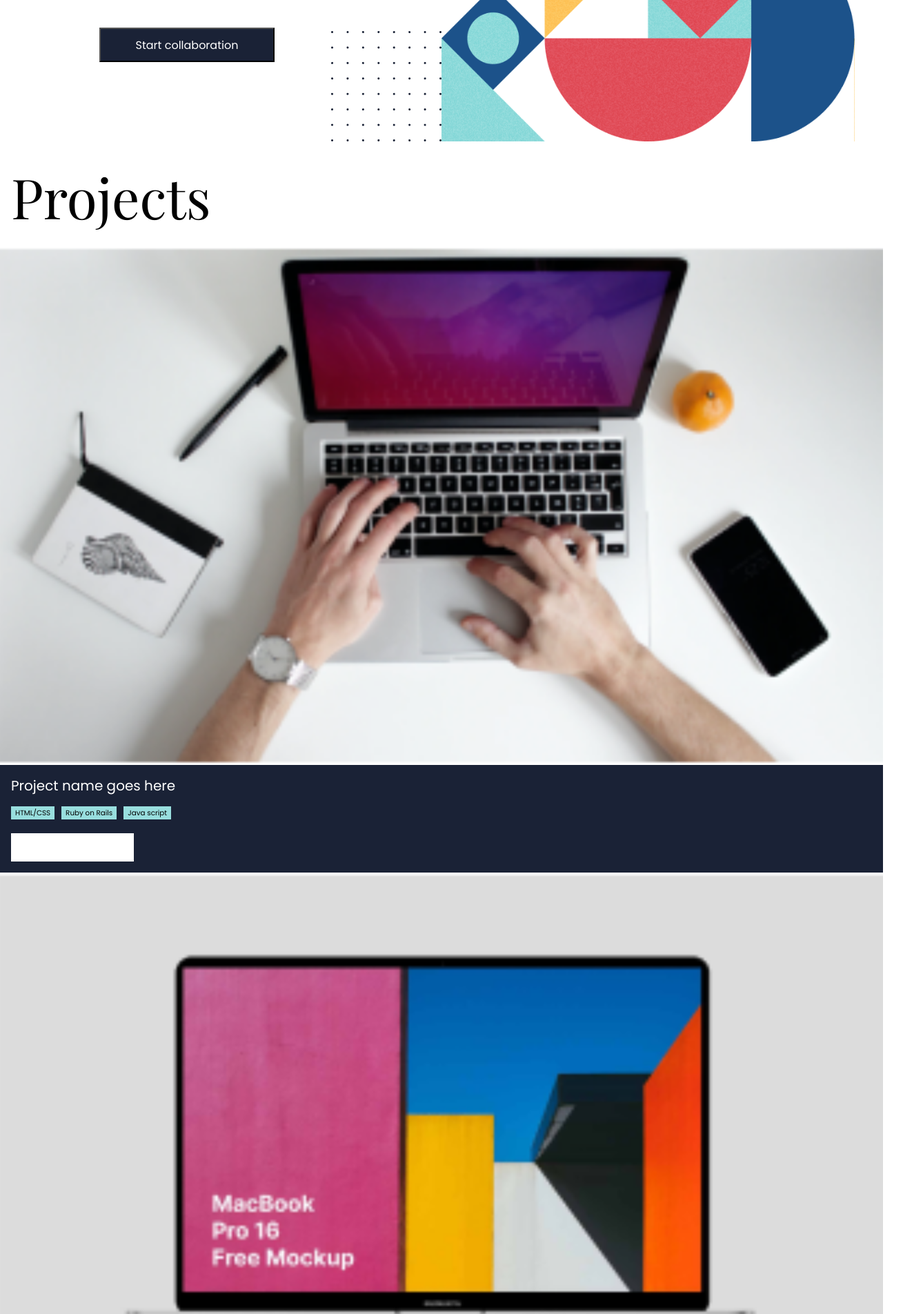
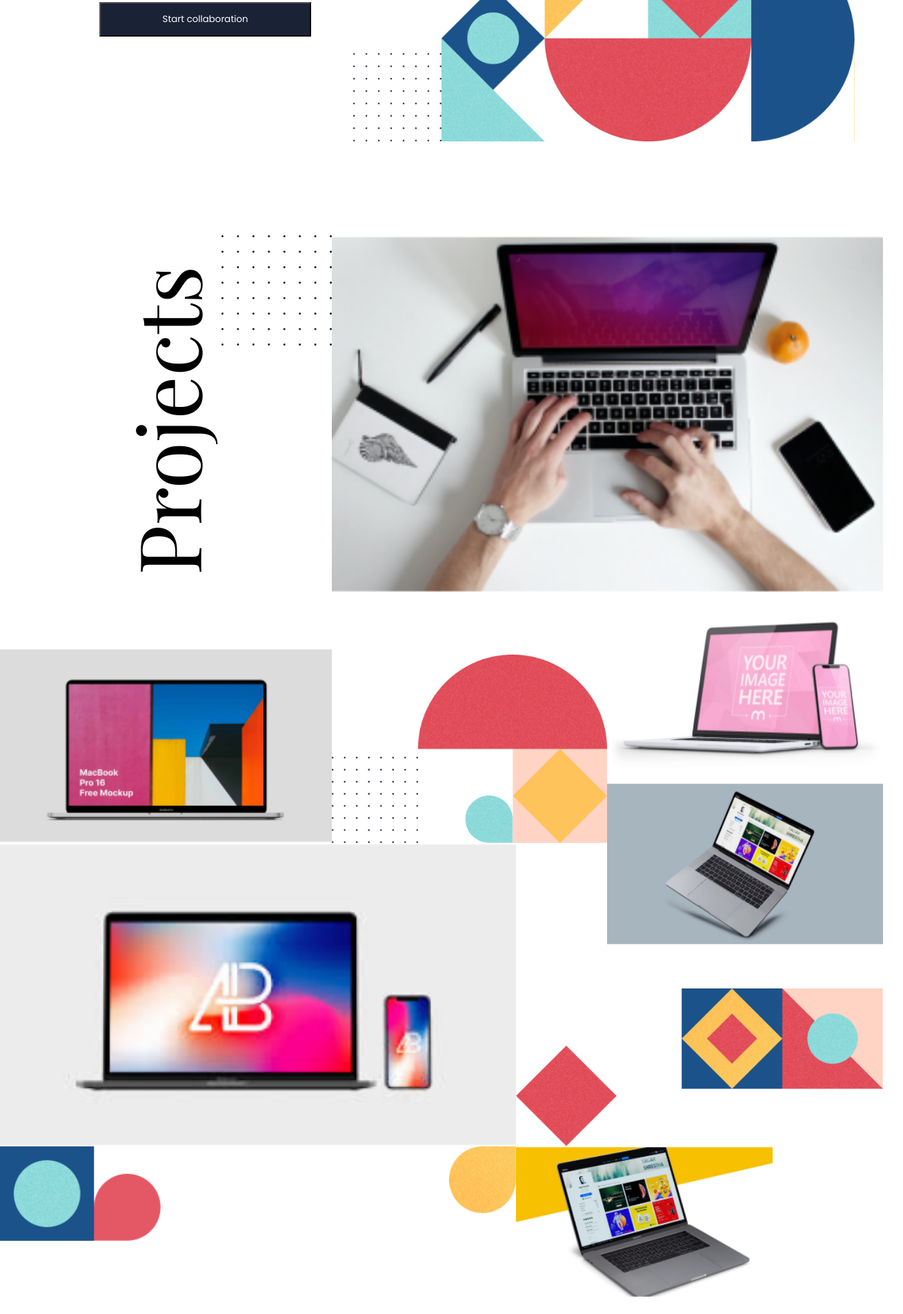
Before and after one commit to Feliverse/Felipe-Portfolio, a website: page index.html in a window 1280 px wide. Shown: the part 608-2513 px from the top of the page at 69% size, 1309 px wide, since content can reach past the window. Drawn offline with nearby package versions, Linux system fonts and the light colour scheme.

Commit message:
styling hover efects under projects images

```diff
--- a/index.html
+++ b/index.html
@@ -36,7 +36,7 @@
           <p class="headline">Hello! I am a software developer! I can help you build a product, feature or website. Taka a look of my works.
           <br>If you like what you see and have a project you need coded, don’t hesitate and contact me.</p>
           <button class="blackBoton">
-             <a class="textBoton" href="about">Start collaboration</a>
+             Start collaboration
           </button>
         </div>
         <div class="imagebox"></div>
@@ -44,34 +44,29 @@
     </section>
 
 <!-- project section -->
-    <section class="Projects">
-        <h2 class="project-title">Projects</h2>
+<!-- <img src="./images/Union (1).png" alt=""> -->
+    <section class="projects">
 
         <div class="gallery">
+<h2 class="project-title card1">Projects</h2>
 
-        <article class="card">
-
-            <img class="imgp" src="images/project1.png" alt="project1" width="100%">
-
+            <div class="caja1-1"></div>
+            <article class="card card2">
+                <img class="imgp" src="images/project1.png" alt="project1" width="320px">
                 <div class="pData">
-
                     <h3>Project name goes here</h3>
-
                     <ul class="projectUl">
                         <li class="projectLi">HTML/CSS</li>
                         <li class="projectLi">Ruby on Rails</li>
                         <li class="projectLi">Java script</li>
                     </ul>
-
                     <button class="see">
-                    <a class="textBoton" href="#">See this project &nbsp <img src="./images/Union (1).png" alt=""> </a>
+                        See this project &nbsp →
                     </button>
-
                 </div>
-
             </article>
 
-        <article class="card">
+            <article class="card card3">
                 <img src="images/project2.png" alt="project2" width="100%">
                 <div class="pData">
                     <h3>Project name goes here</h3>
@@ -81,12 +76,13 @@
                         <li class="projectLi">Java script</li>
                     </ul>
                     <button class="see">
-                    <a class="textBoton" href="#">See this project &nbsp <img src="./images/Union (1).png" alt=""> </a>
+                        See this project &nbsp →
                     </button>
                 </div>
             </article>
-        <article class="card">
-            <img src="images/project3.png" alt="project3" width="100%">
+            <div class="card card4"></div>
+            <article class="card cardx">
+                <img src="images/project6.png" alt="project3" width="100%">
                 <div class="pData">
                     <h3>Project name goes here</h3>
                     <ul class="projectUl">
@@ -95,11 +91,12 @@
                         <li class="projectLi">Java script</li>
                     </ul>
                     <button class="see">
-                    <a class="textBoton" href="#">See this project &nbsp <img src="./images/Union (1).png" alt=""> </a>
+                        See this project &nbsp →
                     </button>
                 </div>
             </article>
-        <article class="card">
+
+            <article class="card card5">
                 <img src="images/project4.png" alt="project4" width="100%">
                 <div class="pData">
                     <h3>Project name goes here</h3>
@@ -109,12 +106,12 @@
                         <li class="projectLi">Java script</li>
                     </ul>
                     <button class="see">
-                    <a class="textBoton" href="#">See this project &nbsp <img src="./images/Union (1).png" alt=""> </a>
+                        See this project &nbsp →
                     </button>
                 </div>
             </article>
-        <article class="card">
-            <img src="images/project5.png" alt="project5" width="100%">
+            <article class="card card6">
+                <img src="images/project3.png" alt="project5" width="100%">
                 <div class="pData">
                     <h3>Project name goes here</h3>
                     <ul class="projectUl">
@@ -123,12 +120,14 @@
                         <li class="projectLi">Java script</li>
                     </ul>
                     <button class="see">
-                    <a class="textBoton" href="#">See this project &nbsp <img src="./images/Union (1).png" alt=""> </a>
+                        See this project &nbsp →
                     </button>
                 </div>
             </article>
-        <article class="card">
-            <img src="images/project6.png" alt="project6" width="100%">
+            <div class="card card7"></div>
+            <div class="card card8"></div>
+            <article class="card card9">
+                <img src="images/project5.png" alt="project6" width="100%">
                 <div class="pData">
                     <h3>Project name goes here</h3>
                     <ul class="projectUl">
@@ -137,7 +136,7 @@
                         <li class="projectLi">Java script</li>
                     </ul>
                     <button class="see">
-                    <a class="textBoton" href="#">See this project &nbsp <img src="./images/Union (1).png" alt=""> </a>
+                        See this project &nbsp →
                     </button>
                 </div>
             </article>
@@ -155,7 +154,7 @@
         <p class="textAbout">Lorem ipsum dolor sit amet, consec tetur adipiscing elit, sed do eiusmod tempor incididunt ut labore et dolore magna aliqua. Ut enim ad minim veniam, quis nostrud exercitation ullamco laboris nisi ut aliquip ea eiusmod</p>
 
         <button class="blackBoton">
-                <a class="textBoton" href="#"> Get my CV &nbsp</a>
+                Get my CV &nbsp
                 <img class="get-my-resume-image" src="./images/ic_download.svg">
         </button>
       </div>
@@ -227,7 +226,7 @@
 
     <footer class="contenfoo">
         <div>
-            <button class="blackBoton resume">
+            <button class="resume">
                 Get my Resume &nbsp <img class="get-my-resume-image" src="./images/Union (2).png"></a>
             </button>
         </div>
--- a/style.css
+++ b/style.css
@@ -57,6 +57,7 @@ body {
 }
 
 .blackBoton {
+  font-family: 'Poppins', sans-serif;
   margin: 16px 16px;
   width: 90%;
   height: 50px;
@@ -99,10 +100,11 @@ h2 {
 }
 
 .pData {
-  width: 100vw;
+  width: 100%;
   height: 156px;
   background: #1a2236;
   padding-left: 16px;
+  bottom: 0;
 }
 
 h3 {
@@ -142,6 +144,7 @@ h3 {
   margin-top: 20px;
   margin-bottom: 20px;
   padding: 7px 10px;
+  color: #dddfe6;
 }
 
 /* about section */
@@ -339,7 +342,7 @@ label {
   display: flex;
   flex-direction: row;
   flex-wrap: wrap;
-  justify-content: space-between;
+  justify-content: space-around;
 }
 
 .resume {
@@ -348,8 +351,10 @@ label {
   border: transparent;
   color: #92dcdc;
   flex-grow: 2;
-  margin-bottom: 0;
   font-size: 16px;
+  background: #1a2236;
+  justify-content: center;
+  margin: 21px 16px;
 }
 
 .rsFooter {
@@ -420,13 +425,13 @@ label {
     justify-content: center;
     margin: 0 auto;
     max-width: 1280px;
-    margin: 0 auto;
   }
 
   .headline {
-    font-size: 1.5vw;
-    line-height: 2;
+    font-size: 1vw;
+    line-height: 1.5;
     height: fit-content;
+    letter-spacing: -0.01em;
   }
 
   .hello-text {
@@ -435,9 +440,14 @@ label {
     padding-left: 8em;
     background-image: url(images/project/image_dots.png);
     background-repeat: no-repeat;
+    background-size: 20%;
     background-position: bottom right;
     height: 93.5vh;
     justify-content: center;
+  }
+
+  .name {
+    font-size: calc(10vw - 3vw);
   }
 
   .bigimage {
@@ -447,7 +457,11 @@ label {
   }
 
   .blackBoton {
-    width: 254px;
+    width: 60%;
+  }
+
+  .textBoton {
+    font-size: 100%;
   }
 
   .see {
@@ -468,54 +482,192 @@ label {
     border-width: 2px;
   }
 
-  /* about responsive */
-  .about {
-    zoom: 1vh;
+  /* project section descktop */
+
+  .projects {
+    display: flex;
     max-width: 1280px;
-    margin: 0 auto;
+    margin: 17vh auto;
   }
 
-  h2 {
-    font-size: 5em;
+  .pData {
+    position: absolute;
+    visibility: hidden;
+    zoom: 1.3;
+    opacity: 0%;
+    transition: 0.5s ease-in-out;
   }
 
-  .about-cont {
-    margin: 10%;
-    display: flex;
-    flex-direction: row-reverse;
+  .card2 .pData {
+    zoom: 2.3;
   }
 
-  .about-head {
-    display: flex;
-    flex-direction: column;
-    padding-left: 4em;
-    width: 50%;
+  .card .pData h3 {
+    font-weight: 700;
   }
 
-  .textAbout {
-    height: fit-content;
+  .card2 .pData h3 {
+    font-weight: 700;
+    font-size: 25px;
   }
 
-  .boxL {
-    padding: 0;
-    margin: 0;
+  .gallery {
     display: grid;
-    grid-template-columns: 1fr 1fr;
-    grid-template-rows: 1fr 1fr;
-    width: 50%;
-    width: fit-content;
+    grid-template-columns: 1.75fr 1.17fr 0.58fr 1.75fr;
+    grid-template-rows: 2fr 1fr 0.33fr 0.66fr 1fr 0.8fr;
+    gap: 0;
+    justify-content: stretch;
   }
 
-  .image-about {
-    display: block;
-    background-image: url("./images/lfs/about/image_dots_with_teal.png");
-    background-repeat: no-repeat;
-    background-position: bottom right;
+  .card {
+    margin: 0;
+    width: 100%;
+    height: 100%;
+    position: relative;
   }
 
-  .Box {
-    margin: 0;
+  .card4,
+  .card7,
+  .card8,
+  .form-name-message p {
+    display: block;
   }
+
+  .card1 {
+    grid-column: 1;
+    grid-row: 1;
+  }
+
+  .caja1-1 {
+    grid-column: 1;
+    grid-row: 1;
+    background-image: url(images/project/image_dots.png);
+    background-position: top right;
+    background-repeat: no-repeat;
+  }
+
+  .project-title {
+    display: flex;
+    transform: rotate(270deg);
+    font-size: 124px;
+    align-items: center;
+  }
+
+  .card2 {
+    width: 100%;
+    grid-column: 2 / 5;
+    grid-row: 1;
+  }
+
+  .card2 img {
+    width: 100%;
+    height: 98%;
+    object-fit: cover;
+    object-position: center;
+  }
+
+  .card3 {
+    display: grid;
+    align-content: end;
+    grid-column: 1;
+    grid-row: 2 / 4;
+  }
+
+  .card3 img {
+    align-items: end;
+    width: 100%;
+  }
+
+  .card4 {
+    grid-column: 2 / 4;
+    grid-row: 2 / 4;
+    background-image: url(images/project/image-geometry_2.png);
+    background-repeat: no-repeat;
+    background-position: bottom;
+    background-size: contain;
+  }
+
+  .cardx {
+    grid-column: 4;
+    grid-row: 2;
+    height: 1fr;
+  }
+
+  .cardx img {
+    width: 100%;
+  }
+
+  .card5 {
+    grid-column: 4;
+    grid-row: 3 / 5;
+    height: 150px;
+  }
+
+  .card5 img {
+    width: 100%;
+  }
+
+  .card5 .pData {
+    top: 22%;
+  }
+
+  .card img {
+    cursor: pointer;
+  }
+
+  .card6 {
+    grid-column: 1 / 3;
+    grid-row: 4 / 6;
+  }
+
+  .card6 img {
+    width: 100%;
+  }
+
+  .card6 .pData {
+    zoom: 2;
+  }
+
+  .card7 {
+    grid-column: 3 / 5;
+    grid-row: 5 / 6;
+    background-image: url(images/project/image-geometry_3.png);
+    background-repeat: no-repeat;
+    background-position: bottom;
+    background-size: contain;
+  }
+
+  .card8 {
+    grid-column: 1 / 3;
+    grid-row: 6;
+    background-image:
+      url(images/project/image-geometry_4.png),
+      url(images/project/image-geometry_5.png);
+    background-repeat: no-repeat;
+    background-position: top right, top left;
+    zoom: 110%;
+    height: 100%;
+  }
+
+  .card9 {
+    grid-column: 3 / 5;
+    grid-row: 6;
+  }
+
+  .card9 img {
+    width: 70%;
+  }
+
+  .card9 .pData {
+    width: 70%;
+  }
+
+  .card:hover .pData {
+    visibility: visible;
+    opacity: 100%;
+  }
+
+  /* about responsive */
 
   .formulary {
     background-image:
@@ -551,7 +703,7 @@ label {
   .cont-form {
     display: flex;
     flex-direction: column;
-    width: 40%;
+    width: 40em;
     align-items: center;
   }
 
@@ -566,14 +718,14 @@ label {
     width: 548px;
     display: grid;
     grid-template-columns: 1fr 1fr;
-    grid-template-rows: 1fr 1fr;
-    column-gap: 35px;
+    grid-template-rows: 2fr 2fr;
+    column-gap: 18px;
   }
 
   .form-name {
     border: none;
     background: none;
-    margin: 60px 0;
+    margin: 2em 0;
     padding: 0;
     line-height: 2;
     font-size: 12px;
@@ -587,6 +739,8 @@ label {
     font-weight: 400;
     font-size: 16px;
     line-height: 48px;
+    border: 1px solid #e0e0e0;
+    padding: 0;
   }
 
   .form-name-message {
@@ -612,6 +766,7 @@ label {
     height: 115px;
     padding: 18px auto auto 20px;
     font-size: 16px;
+    color: lightgray;
   }
 
   .botonform {
@@ -624,4 +779,66 @@ label {
     width: 254px;
   }
 
+  .form-name:hover {
+    border: 0 solid black;
+  }
+
+  .form-name-contend:hover {
+    border: #1a2236 1px solid;
+  }
 }
+
+@media only screen and (min-width: 1015px) {
+  .about {
+    zoom: 1vh;
+    max-width: 1280px;
+    margin: 0 auto;
+  }
+
+  h2 {
+    font-size: 5em;
+  }
+
+  .about-cont {
+    margin: 10%;
+    display: flex;
+    flex-direction: row-reverse;
+  }
+
+  .about-head {
+    display: flex;
+    flex-direction: column;
+    padding-left: 4em;
+    width: 50%;
+  }
+
+  .textAbout {
+    height: fit-content;
+  }
+
+  .boxL {
+    padding: 0;
+    margin: 0;
+    display: grid;
+    grid-template-columns: auto auto;
+    grid-template-rows: auto auto;
+    width: 50%;
+    width: fit-content;
+  }
+
+  .image-about {
+    display: block;
+    background-image: url("./images/lfs/about/image_dots_with_teal.png");
+    background-repeat: no-repeat;
+    background-position: bottom right;
+  }
+
+  .Box {
+    margin: 0;
+  }
+
+  .contenfoo {
+    height: 123px;
+    align-items: center;
+  }
+}
```
Lines whose indentation alone changed are shown as unchanged.
